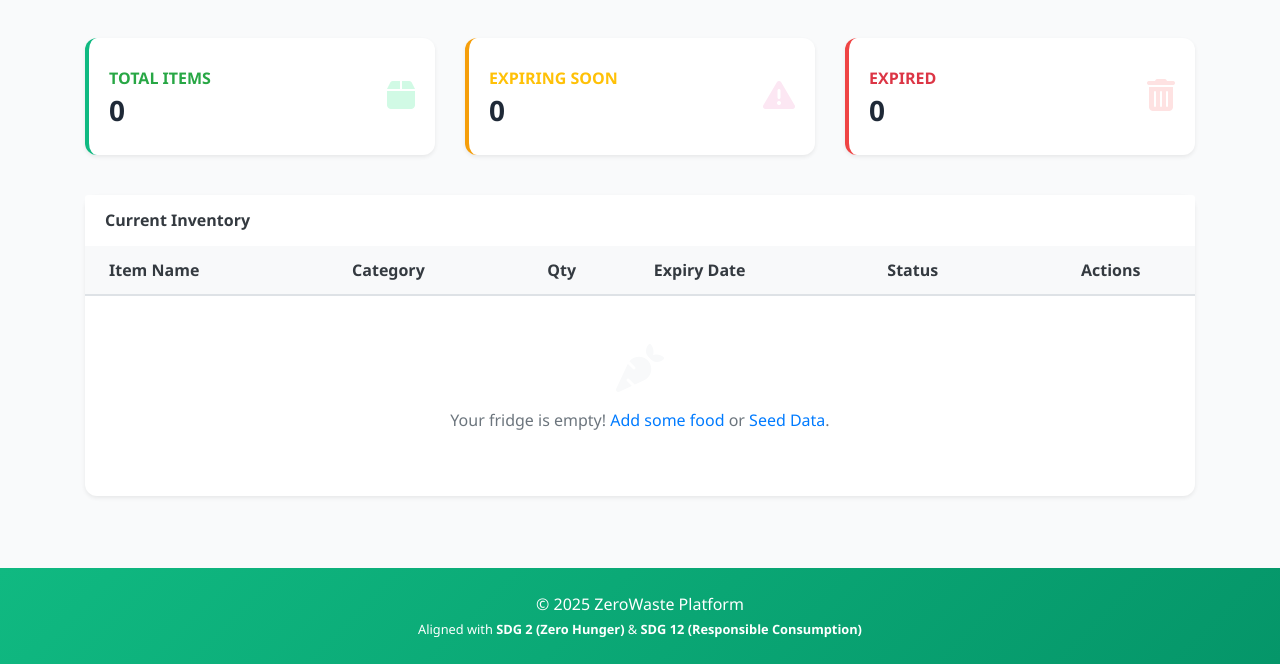
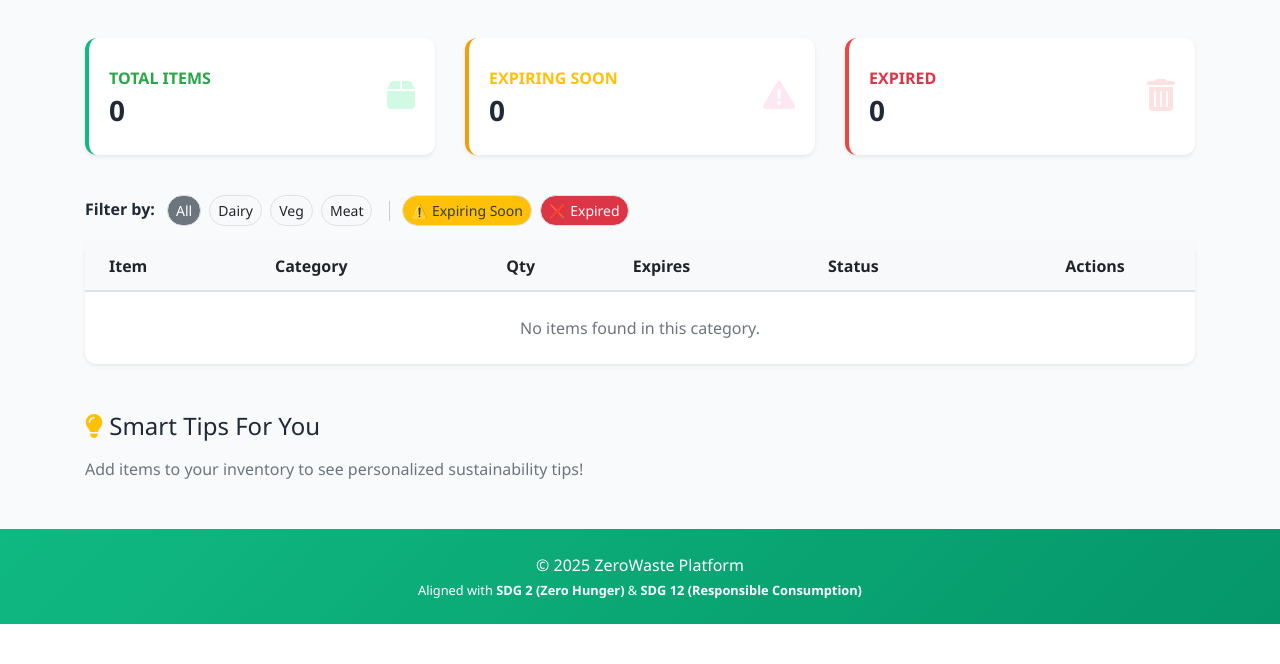
Before and after one commit to asmraiyan-crp/Food_Waste_Tracker, a Django app: page /dashboard/ in a window 1280 px wide. Shown: the part 204-868 px from the top of the page. After the commit the page ends 828 px from the top, so only its background shows below. Run offline with Django 5.2, Linux system fonts and the light colour scheme; a user stored in the database is signed in; data comes from the database, SQL or seed files in the repository; some libraries are stand-ins or nearby versions.

Commit message:
filter search and smart tips

```diff
--- a/tracker/templates/tracker/dashboard.html
+++ b/tracker/templates/tracker/dashboard.html
@@ -27,14 +27,11 @@
                         <div class="text-xs font-weight-bold text-success text-uppercase mb-1">Total Items</div>
                         <div class="h3 mb-0 font-weight-bold text-gray-800">{{ total }}</div>
                     </div>
-                    <div class="col-auto">
-                        <i class="fas fa-box fa-2x text-gray-300" style="color: #d1fae5;"></i>
-                    </div>
+                    <div class="col-auto"><i class="fas fa-box fa-2x" style="color: #d1fae5;"></i></div>
                 </div>
             </div>
         </div>
     </div>
-
     <div class="col-md-4 mb-3">
         <div class="card border-left-warning shadow-sm h-100 py-2" style="border-left: 4px solid #f59e0b;">
             <div class="card-body">
@@ -43,14 +40,11 @@
                         <div class="text-xs font-weight-bold text-warning text-uppercase mb-1">Expiring Soon</div>
                         <div class="h3 mb-0 font-weight-bold text-gray-800">{{ soon_count }}</div>
                     </div>
-                    <div class="col-auto">
-                        <i class="fas fa-exclamation-triangle fa-2x" style="color: #fce7f3;"></i>
-                    </div>
+                    <div class="col-auto"><i class="fas fa-exclamation-triangle fa-2x" style="color: #fce7f3;"></i></div>
                 </div>
             </div>
         </div>
     </div>
-
     <div class="col-md-4 mb-3">
         <div class="card border-left-danger shadow-sm h-100 py-2" style="border-left: 4px solid #ef4444;">
             <div class="card-body">
@@ -59,28 +53,34 @@
                         <div class="text-xs font-weight-bold text-danger text-uppercase mb-1">Expired</div>
                         <div class="h3 mb-0 font-weight-bold text-gray-800">{{ expired_count }}</div>
                     </div>
-                    <div class="col-auto">
-                        <i class="fas fa-trash-alt fa-2x" style="color: #fee2e2;"></i>
-                    </div>
+                    <div class="col-auto"><i class="fas fa-trash-alt fa-2x" style="color: #fee2e2;"></i></div>
                 </div>
             </div>
         </div>
     </div>
 </div>
 
-<div class="card shadow-sm mb-4">
-    <div class="card-header py-3 bg-white border-bottom-0">
-        <h6 class="m-0 font-weight-bold text-dark">Current Inventory</h6>
-    </div>
+<div class="mb-3">
+    <span class="mr-2 font-weight-bold">Filter by:</span>
+    <a href="{% url 'dashboard' %}" class="btn btn-sm btn-light border rounded-pill mr-1 {% if not current_filter %}active bg-secondary text-white{% endif %}">All</a>
+    <a href="?category=Dairy" class="btn btn-sm btn-light border rounded-pill mr-1 {% if current_filter == 'Dairy' %}active bg-success text-white{% endif %}">Dairy</a>
+    <a href="?category=Vegetables" class="btn btn-sm btn-light border rounded-pill mr-1 {% if current_filter == 'Vegetables' %}active bg-success text-white{% endif %}">Veg</a>
+    <a href="?category=Meat" class="btn btn-sm btn-light border rounded-pill mr-1 {% if current_filter == 'Meat' %}active bg-success text-white{% endif %}">Meat</a>
+    <div class="vr d-inline-block align-middle mx-2" style="height: 20px; width: 1px; background: #ccc;"></div>
+    <a href="?status=soon" class="btn btn-sm btn-warning text-dark border rounded-pill mr-1 {% if current_filter == 'soon' %}font-weight-bold border-dark{% endif %}">⚠️ Expiring Soon</a>
+    <a href="?status=expired" class="btn btn-sm btn-danger border rounded-pill mr-1 {% if current_filter == 'expired' %}font-weight-bold border-dark{% endif %}">❌ Expired</a>
+</div>
+
+<div class="card shadow-sm mb-5">
     <div class="card-body p-0">
         <div class="table-responsive">
-            <table class="table table-hover mb-0" width="100%" cellspacing="0">
-                <thead class="bg-light text-dark">
+            <table class="table table-hover mb-0">
+                <thead class="bg-light">
                     <tr>
-                        <th class="border-top-0 pl-4">Item Name</th>
+                        <th class="pl-4 border-top-0">Item</th>
                         <th class="border-top-0">Category</th>
                         <th class="border-top-0">Qty</th>
-                        <th class="border-top-0">Expiry Date</th>
+                        <th class="border-top-0">Expires</th>
                         <th class="border-top-0">Status</th>
                         <th class="border-top-0 text-center">Actions</th>
                     </tr>
@@ -88,53 +88,66 @@
                 <tbody>
                     {% for item in items %}
                     <tr>
-                        <td class="pl-4 align-middle">
-                            <strong>{{ item.name }}</strong>
+                        <td class="pl-4 align-middle font-weight-bold">
+                            {{ item.name }}
                             {% if item.receipt_image %}
-                                <br><small><a href="{{ item.receipt_image.url }}" target="_blank" class="text-muted"><i class="fas fa-paperclip"></i> Receipt</a></small>
+                                <i class="fas fa-paperclip text-muted ml-1" title="Receipt Attached"></i>
                             {% endif %}
                         </td>
                         <td class="align-middle"><span class="badge badge-light border">{{ item.category }}</span></td>
                         <td class="align-middle">{{ item.quantity }}</td>
-                        <td class="align-middle">{{ item.expiry_date|date:"M d, Y" }}</td>
+                        <td class="align-middle">{{ item.expiry_date|date:"M d" }}</td>
                         <td class="align-middle">
                             {% if item.days_remaining < 0 %}
-                                <span class="badge badge-danger px-2 py-1">Expired ({{ item.days_remaining|stringformat:"d"|slice:"1:" }} days ago)</span>
+                                <span class="badge badge-danger">Expired ({{ item.days_remaining|stringformat:"d"|slice:"1:" }} days ago)</span>
                             {% elif item.days_remaining <= 3 %}
-                                <span class="badge badge-warning px-2 py-1">Expiring in {{ item.days_remaining }} days</span>
+                                <span class="badge badge-warning text-dark">Expiring in {{ item.days_remaining }} days</span>
                             {% else %}
-                                <span class="badge badge-success px-2 py-1">{{ item.days_remaining }} days left</span>
+                                <span class="badge badge-success">{{ item.days_remaining }} days left</span>
                             {% endif %}
                         </td>
                         <td class="align-middle text-center">
-                            <div class="btn-group" role="group">
-                                <a href="{% url 'log_food' item.pk %}" class="btn btn-sm btn-outline-primary" title="Log Consumption">
-                                    <i class="fas fa-utensils"></i> Eat
+                            <div class="btn-group">
+                                <a href="{% url 'log_food' item.pk %}" class="btn btn-sm btn-outline-primary" title="Eat/Log">
+                                    <i class="fas fa-utensils"></i>
                                 </a>
-
-                                <a href="{% url 'edit_item' item.pk %}" class="btn btn-sm btn-outline-secondary" title="Edit Item">
+                                <a href="{% url 'edit_item' item.pk %}" class="btn btn-sm btn-outline-secondary" title="Edit">
                                     <i class="fas fa-edit"></i>
                                 </a>
-
-                                <a href="{% url 'delete_item' item.pk %}" class="btn btn-sm btn-outline-danger" title="Delete Item">
+                                <a href="{% url 'delete_item' item.pk %}" class="btn btn-sm btn-outline-danger" title="Delete">
                                     <i class="fas fa-trash"></i>
                                 </a>
                             </div>
                         </td>
                     </tr>
                     {% empty %}
-                    <tr>
-                        <td colspan="6" class="text-center py-5">
-                            <div class="text-muted">
-                                <i class="fas fa-carrot fa-3x mb-3 text-light"></i>
-                                <p>Your fridge is empty! <a href="{% url 'add_item' %}">Add some food</a> or <a href="#" onclick="alert('Run python manage.py seed in terminal')">Seed Data</a>.</p>
-                            </div>
-                        </td>
-                    </tr>
+                    <tr><td colspan="6" class="text-center py-4 text-muted">No items found in this category.</td></tr>
                     {% endfor %}
                 </tbody>
             </table>
         </div>
     </div>
 </div>
+
+<h4 class="mb-3"><i class="fas fa-lightbulb text-warning"></i> Smart Tips For You</h4>
+<div class="row">
+    {% for res in resources %}
+    <div class="col-md-4 mb-4">
+        <div class="card h-100 border-0 shadow-sm" style="background: #f0fdf4;">
+            <div class="card-body">
+                <h6 class="card-title text-success font-weight-bold">{{ res.title }}</h6>
+                <p class="card-text small text-muted">{{ res.description|truncatechars:60 }}</p>
+                <div class="d-flex justify-content-between align-items-center mt-2">
+                    <span class="badge badge-white border text-muted">Because you have {{ res.category }}</span>
+                    <a href="{{ res.url }}" target="_blank" class="btn btn-sm btn-success rounded-circle">
+                        <i class="fas fa-chevron-right"></i>
+                    </a>
+                </div>
+            </div>
+        </div>
+    </div>
+    {% empty %}
+    <div class="col-12 text-muted">Add items to your inventory to see personalized sustainability tips!</div>
+    {% endfor %}
+</div>
 {% endblock %}
--- a/tracker/views.py
+++ b/tracker/views.py
@@ -16,22 +16,66 @@ def register(request):
         form = UserCreationForm()
     return render(request, 'tracker/register.html', {'form': form})
 
+# tracker/views.py
+
+from django.shortcuts import render, redirect, get_object_or_404
+from django.contrib.auth.decorators import login_required
+from django.contrib import messages
+from django.utils import timezone # Import timezone
+from datetime import date       # Import date
+
+from .forms import FoodItemForm, ProfileForm
+from .models import FoodItem, Resource, Profile, ConsumptionLog
+
+# ... (Keep home and register views as they are) ...
+
+# --- UPDATED DASHBOARD (Requirement 3 & 5) ---
 @login_required
 def dashboard(request):
+    # 1. Base Query
     items = FoodItem.objects.filter(user=request.user).order_by('expiry_date')
+
+    # 2. Handle Filters (Requirement 3)
+    cat_filter = request.GET.get('category')
+    status_filter = request.GET.get('status')
+
+    if cat_filter:
+        items = items.filter(category=cat_filter)
+
+    if status_filter == 'expired':
+        items = [i for i in items if i.days_remaining < 0]
+    elif status_filter == 'soon':
+        items = [i for i in items if 0 <= i.days_remaining <= 3]
+
+    # 3. Recommendation Logic (Requirement 5)
+    # "Recommend resources based on simple matches"
+    # Get unique categories from the user's ACTUAL inventory
+    user_categories = FoodItem.objects.filter(user=request.user).values_list('category', flat=True).distinct()
+
+    # Filter resources that match those categories
+    recommended_resources = Resource.objects.filter(category__in=user_categories).order_by('?')[:3] # Random 3
+
+    # 4. Calculate Stats (for the top cards)
+    # We query the DB again for stats so filters don't mess up the "Total" counts
+    all_items = FoodItem.objects.filter(user=request.user)
+
     context = {
         'items': items,
-        'total': items.count(),
-        'expired_count': sum(1 for i in items if i.days_remaining < 0),
-        'soon_count': sum(1 for i in items if 0 <= i.days_remaining <= 3)
+        'resources': recommended_resources, # <-- Sending tips to UI
+        'total': all_items.count(),
+        'expired_count': sum(1 for i in all_items if i.days_remaining < 0),
+        'soon_count': sum(1 for i in all_items if 0 <= i.days_remaining <= 3),
+        'current_filter': cat_filter or status_filter # To highlight active button
     }
     return render(request, 'tracker/dashboard.html', context)
 
+# ... (Keep profile, resources, and CRUD views as they are) ...
+
+# --- REQUIREMENT 4: Resources Page ---
+@login_required
 def resources(request):
-    # Fetch all resources
     all_resources = Resource.objects.all()
     return render(request, 'tracker/resources.html', {'resources': all_resources})
-
 
 @login_required
 def add_item(request):
```
